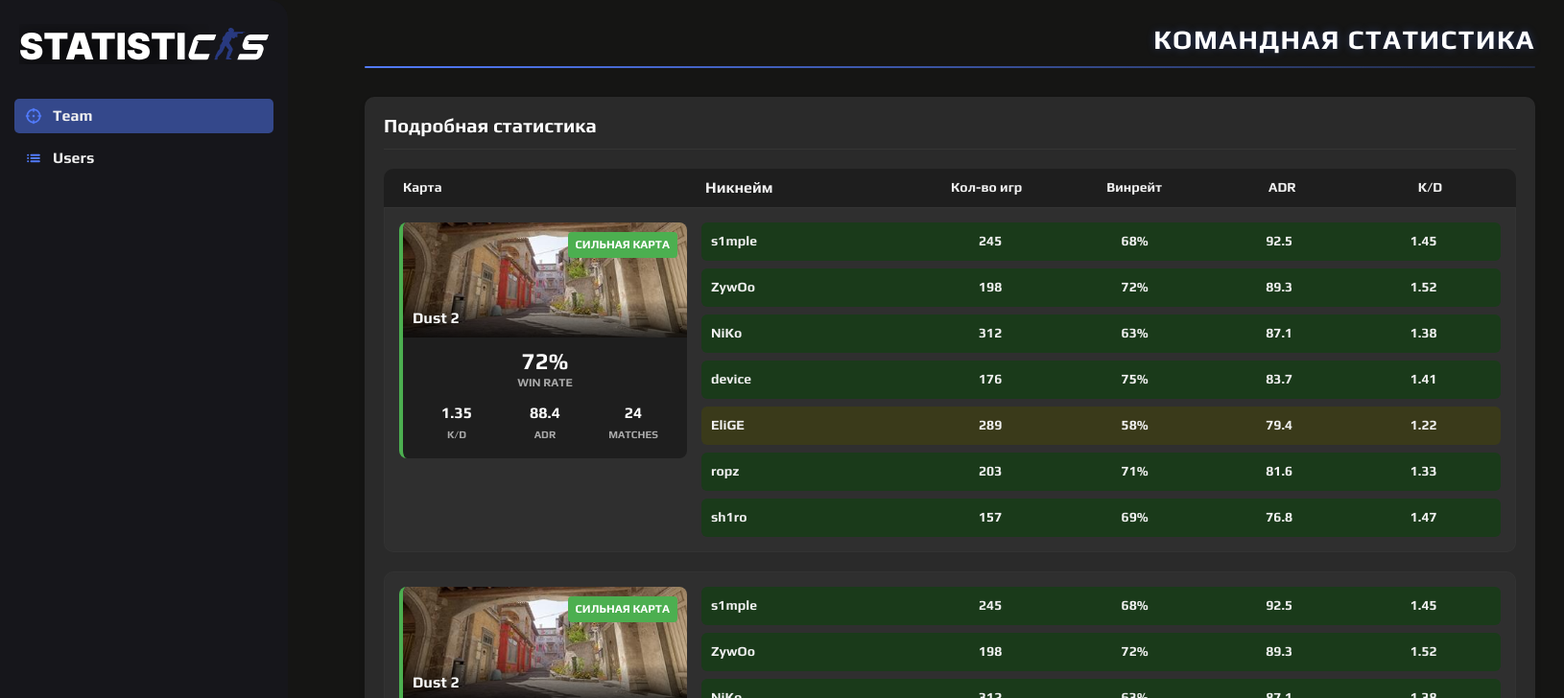
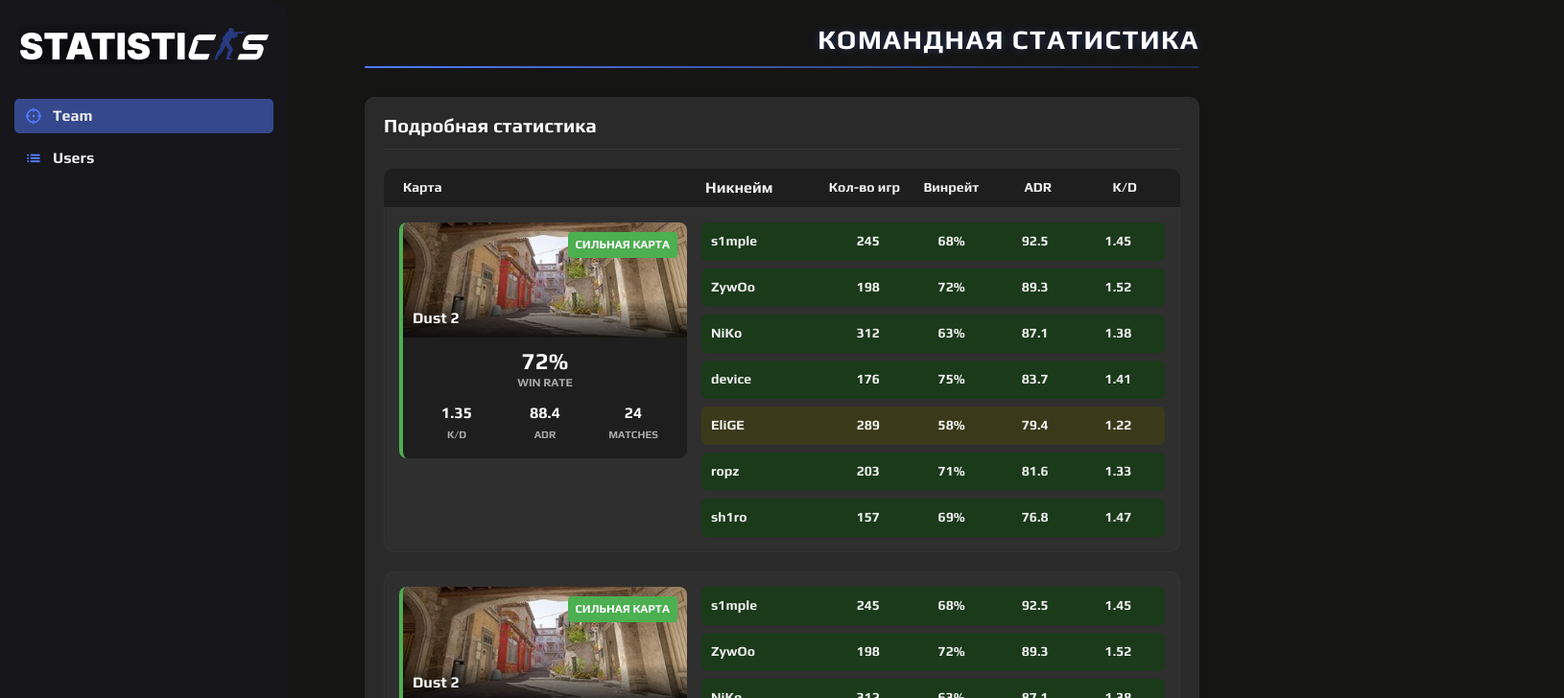
Before and after one commit to Mniimaya/cs, a Next.js app: page / in a window 1280 px wide. Shown: the top 728 px of the page at 96% size, 1630 px wide, since content can reach past the window. Built offline with nearby package versions, Linux system fonts and the light colour scheme.

Commit message:
fix: styles

```diff
--- a/app/compomemts/StatisticTable/StatisticTable.module.scss
+++ b/app/compomemts/StatisticTable/StatisticTable.module.scss
@@ -75,6 +75,7 @@
   padding: 20px;
   width: 100%;
   box-shadow: 0 4px 6px rgba(0, 0, 0, 0.1);
+  max-width: 1440px;
 }
 
 .header {
--- a/app/layout.tsx
+++ b/app/layout.tsx
@@ -17,7 +17,7 @@ export default function RootLayout({
     <html lang="ru">
       <body className={s.body}>
         <Navigation />
-        <main className={`${s.main} container`}>{children}</main>
+        <main className={`${s.main}`}>{children}</main>
       </body>
     </html>
   );
```
